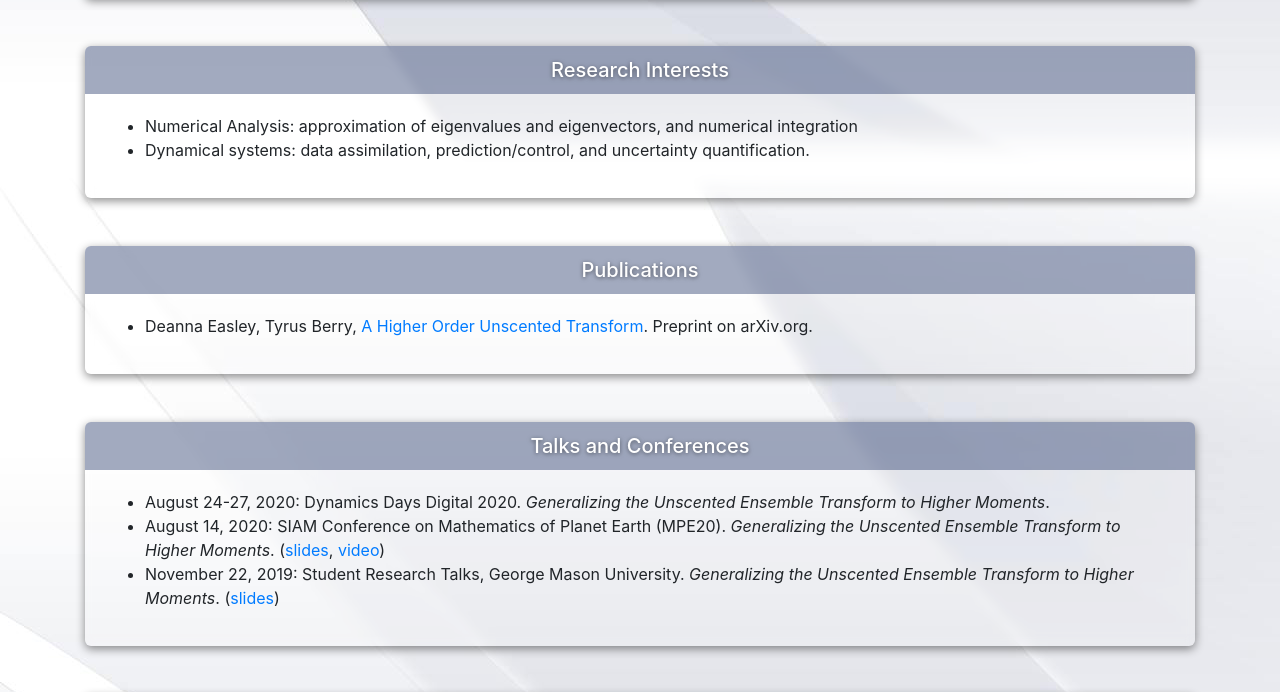
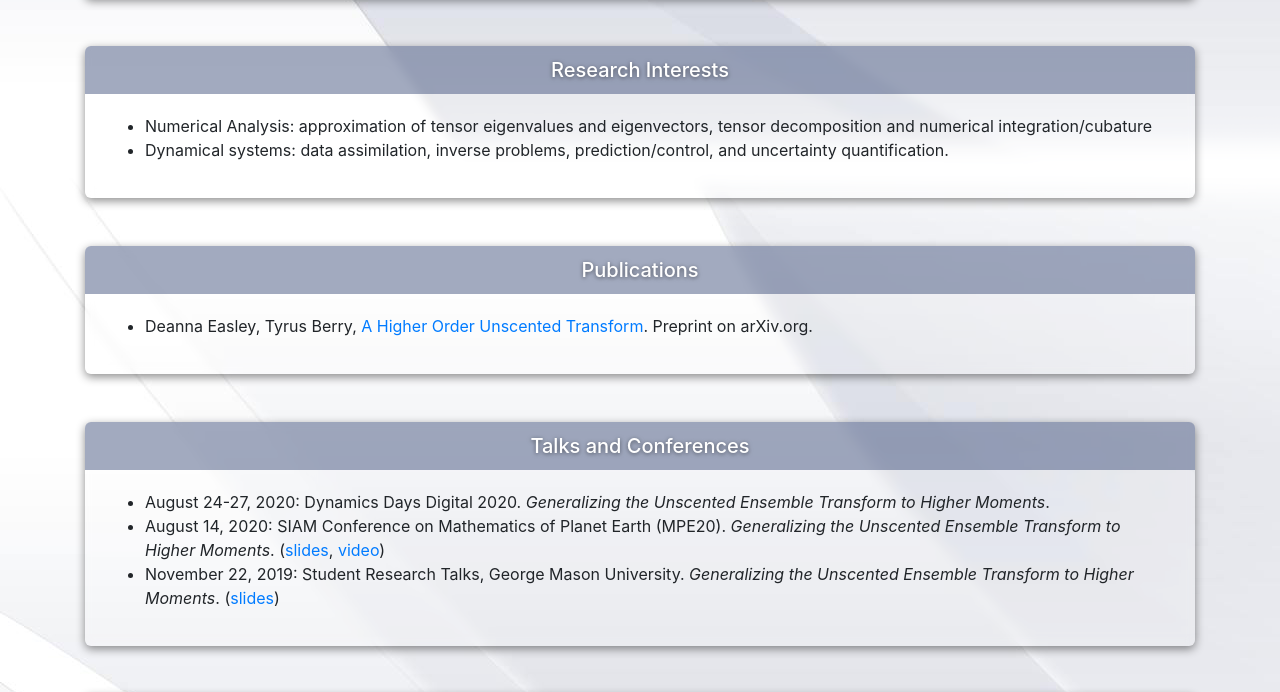
Before and after one commit to dceasley/dceasley.github.io, a plain HTML site: page index.html in a window 1280 px wide. Shown: the part 822-1514 px from the top of the page. Drawn offline with Linux system fonts and the light colour scheme.

Commit message:
Update index.html
Included tensors, cubature, and inverse problems to my list of Research Interests

```diff
--- a/index.html
+++ b/index.html
@@ -109,9 +109,9 @@
       <div class="card-body">
         <ul>
           <li>
-            Numerical Analysis: approximation of eigenvalues and eigenvectors, and numerical integration </li>
+            Numerical Analysis: approximation of tensor eigenvalues and eigenvectors, tensor decomposition and numerical integration/cubature </li>
           <li>
-            Dynamical systems: data assimilation, prediction/control, and uncertainty quantification.
+            Dynamical systems: data assimilation, inverse problems, prediction/control, and uncertainty quantification.
           </li>
         </ul>
       </div>
```
